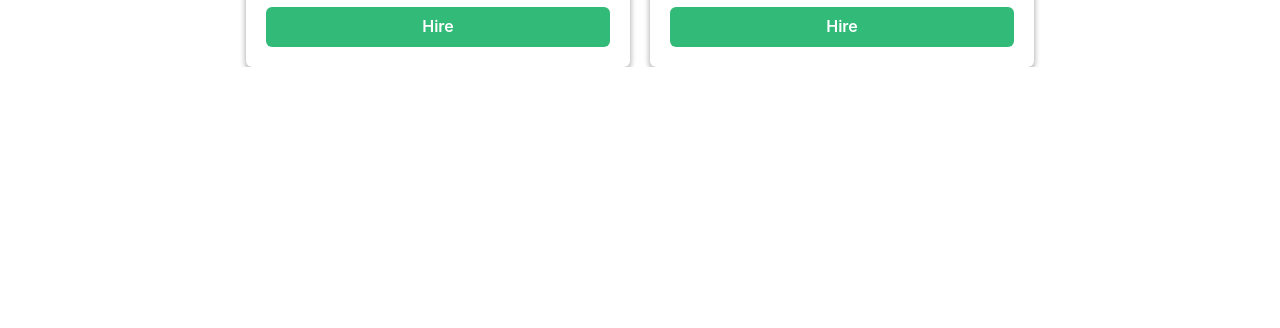
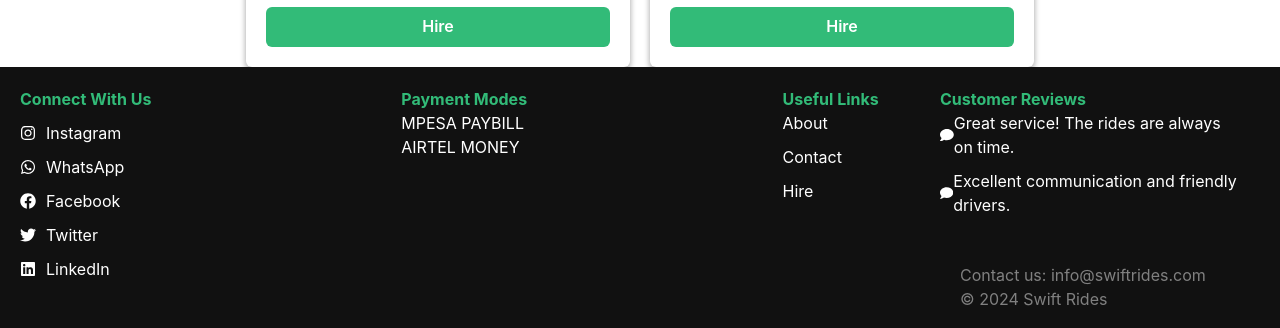
Before and after one commit to allenshamrock/phase-2-project-swift-ride, a React (Vite) app: page /Hire in a window 1280 px wide. Shown: the part 9247-9575 px from the top of the page. Before the commit the page ends 9314 px from the top, so only its background shows below. Built offline with nearby package versions, Linux system fonts and the light colour scheme; data requests are answered from the project's data file.

Commit message:
Added a footer

```diff
--- a/src/Applayout.jsx
+++ b/src/Applayout.jsx
@@ -3,7 +3,7 @@ import About from "./components/About";
 import Contact from "./components/Contact";
 import { Routes, Route } from "react-router-dom";
 import Home from "./components/Home";
-
+import Footer from "./components/Footer"
 function Applayout() {
   return (
     <>
@@ -13,6 +13,7 @@ function Applayout() {
         <Route path="/Contact" element={<Contact/>} />
         <Route path="/Hire" element={<Hire/>} />
     </Routes>
+    <Footer />
 
     </>
   );
--- /dev/null
+++ b/src/components/Footer.css
@@ -0,0 +1,109 @@
+.footer-container {
+    display: flex;
+    flex-wrap: wrap;
+    justify-content: space-around;
+    background-color: #111;
+    padding: 20px;
+    position: relative;
+  }
+
+  .connect-section,
+  .payment-section,
+  .reviews-section,
+  .copyright-section {
+    width: 100%;
+    max-width: 300px;
+    margin-bottom: 20px;
+  }
+
+  .connect-heading {
+    margin-bottom: 10px;
+  }
+
+  .social-links-container,
+  .payment-icons,
+  .list-unstyled {
+    list-style: none;
+    padding: 0;
+    margin: 0;
+  }
+
+  .social-link,
+  .payment-icons .social-link,
+  .list-unstyled li {
+    display: flex;
+    align-items: center;
+    margin-bottom: 10px;
+  }
+
+  .social-link span {
+    margin-left: 10px;
+  }
+  .payment-section h2 {
+    color: #32bb78;
+  }
+  .connect-section h2 {
+    color: #32bb78;
+  }
+
+.useful-links-section h2 {
+    color: #32bb78;
+  }
+.reviews-section h2 {
+    color: #32bb78;
+  }
+
+.social-links-container span {
+    color: white;
+  }
+
+.social-links-container .social-link span,
+.social-links-container .social-link svg {
+  color: white;
+}
+.payment-section h3 {
+    color: white;
+  }
+
+  @media (min-width: 768px) {
+    .connect-section,
+    .payment-section,
+    .reviews-section,
+    .copyright-section {
+      width: calc(33.33% - 20px);
+      margin-right: 20px;
+    }
+  }
+  .useful-links-section a {
+    color: white;
+  }
+  .reviews-section {
+    color: white;
+  }
+  .copyright-section {
+    color: grey;
+  }
+
+  @media (min-width: 992px) {
+    .footer-container {
+      justify-content: space-between;
+    }
+  }
+
+  /* Copyright and Contact Section */
+  .contact-section {
+    background-color: #1a1a1a;
+    color: #141313;
+    padding: 20px;
+    border-radius: 5px;
+    position: absolute;
+    bottom: 0;
+    right: 0;
+    width: 300px;
+  }
+ .footer-container .copyright-section {
+  position: absolute;
+  bottom: 0;
+  right: 0;
+  width: 100%;
+}
--- /dev/null
+++ b/src/components/Footer.jsx
@@ -0,0 +1,81 @@
+import React from 'react';
+import './Footer.css';
+import { FaInstagram, FaWhatsapp, FaFacebook, FaTwitter, FaLinkedin, FaComment } from 'react-icons/fa';
+import { SiVisa, SiMastercard, SiPaypal, SiAmericanexpress, SiDiscover } from 'react-icons/si';
+
+const Footer = () => {
+  return (
+    <footer className="footer-container">
+      {/* Connect With Us Section */}
+      <div className="connect-section">
+        <div className="connect-heading">
+          <strong><h2>Connect With Us</h2></strong>
+        </div>
+        <div className="social-links-container">
+          <div className="social-link">
+            <FaInstagram className="text-light mr-2" />
+            <span>Instagram</span>
+          </div>
+          <div className="social-link">
+            <FaWhatsapp className="text-light mr-2" />
+            <span>WhatsApp</span>
+          </div>
+          <div className="social-link">
+            <FaFacebook className="text-light mr-2" />
+            <span>Facebook</span>
+          </div>
+          <div className="social-link">
+            <FaTwitter className="text-light mr-2" />
+            <span>Twitter</span>
+          </div>
+          <div className="social-link">
+            <FaLinkedin className="text-light mr-2" />
+            <span>LinkedIn</span>
+          </div>
+        </div>
+      </div>
+
+      {/* Payment Modes Section */}
+      <div className="payment-section">
+        <strong><h2>Payment Modes</h2></strong>
+        <h3>MPESA PAYBILL</h3>
+        <h3>AIRTEL MONEY</h3>
+      </div>
+
+      {/* Useful Links Section */}
+<div className="useful-links-section">
+  <strong><h2>Useful Links</h2></strong>
+  <ul className="list-unstyled">
+    <li><a href="/About" className="text-light">About</a></li>
+    <li><a href="/Contact" className="text-light">Contact</a></li>
+    <li><a href="/Hire" className="text-light">Hire</a></li>
+  </ul>
+</div>
+
+      {/* Customer Reviews Section */}
+<div className="reviews-section">
+  <strong><h2>Customer Reviews</h2></strong>
+  <ul className="list-unstyled">
+    <li>
+      <FaComment className="text-light ml-2" />
+       Great service! The rides are always on time.
+    </li>
+    <li>
+      <FaComment className="text-light ml-2" />
+       Excellent communication and friendly drivers.
+    </li>
+  </ul>
+</div>
+
+
+
+      {/* Copyright and Contact Section */}
+      <div className="copyright-section">
+        <p>Contact us: <a href="mailto:info@swiftrides.com" className="text-light">info@swiftrides.com</a></p>
+        <p>&copy; 2024 Swift Rides</p>
+      </div>
+    </footer>
+  );
+};
+
+export default Footer;
--- a/src/components/vehicle/VehicleSlider.jsx
+++ b/src/components/vehicle/VehicleSlider.jsx
@@ -19,7 +19,7 @@ const VehicleSlider = () => {
   useEffect(() => {
     async function fetchData() {
       try {
-        const response = await fetch("http://localhost:3000/offers");
+        const response = await fetch("http://localhost:3001/offers");
         if (!response.ok) {
           throw new Error("Network response was not ok");
         }
```
